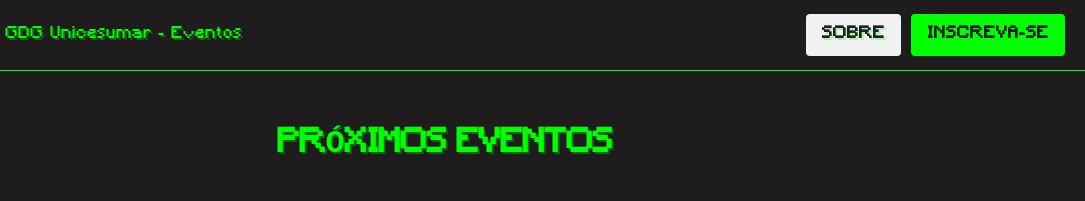
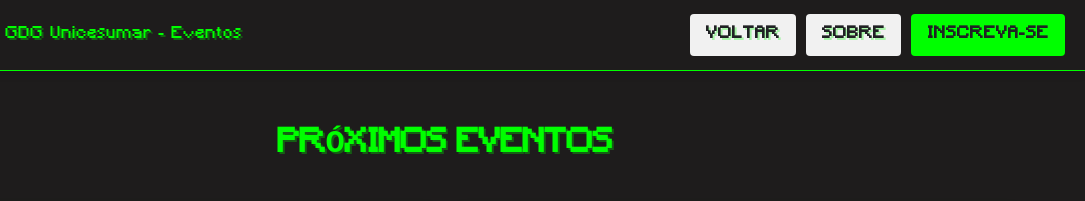
Before and after one commit to abnercastanho/eventogdg, a plain HTML site: page eventos.html in a window 1280 px wide. Shown: the top 201 px of the page, 195-1280 px from the left. Drawn offline with Linux system fonts and the light colour scheme.

Commit message:
Adicionamos o botão voltar em todas as telas apontando para a tela principal

```diff
--- a/eventos.html
+++ b/eventos.html
@@ -312,9 +312,12 @@
             <span>GDG Unicesumar - Eventos</span>
         </div>
         <div class="header-buttons">
+            <a href="index.html" class="btn-header">VOLTAR</a>
             <a href="sobre.html" class="btn-header">SOBRE</a>
             <a href="inscrevase.html" class="btn-sobre">INSCREVA-SE</a>
+
         </div>
+
     </header>
 
     <!-- Conteúdo Principal -->
```
Also changed, not shown: sobre.html (+1 -0 lines).
